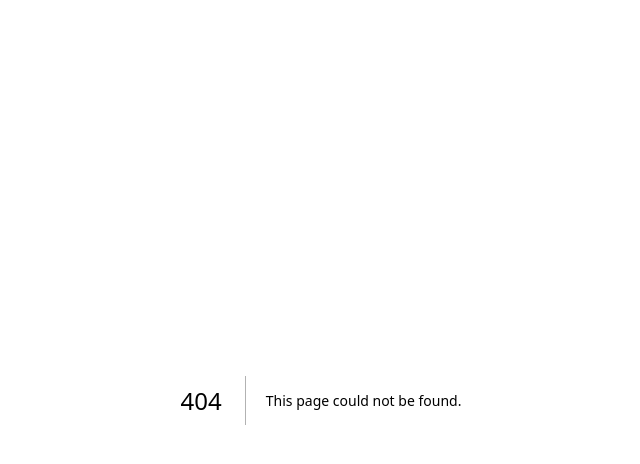
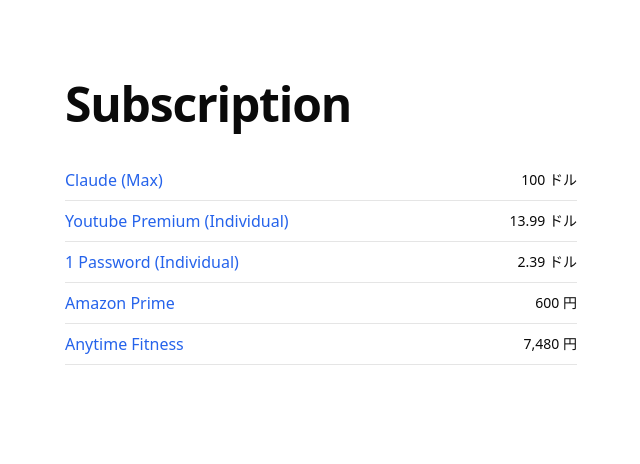
Before and after one commit to yuuki008/me, a Next.js app: page /subscriptions in a window 1280 px wide. Before the commit this address had no page. Shown: the top 464 px of the page, without its empty margins (319-959 px from the left). Built offline with nearby package versions, Linux system fonts and the light colour scheme.

Commit message:
Add subscription list with details and links to different services in new page component

```diff
--- /dev/null
+++ b/src/app/subscriptions/page.tsx
@@ -0,0 +1,67 @@
+import Link from "next/link"
+
+type Subscription = {
+  url: string,
+  name: string,
+  plan?: string,
+  price: string
+  role: string
+}
+function Page() {
+  const subscriptions: Subscription[] = [
+    {
+      url: 'https://claude.ai',
+      name: 'Claude',
+      plan: 'Max',
+      price: '100 ドル',
+      role: "AI & Development"
+    },
+    {
+      name: 'Youtube Premium',
+      plan: 'Individual',
+      url: 'https://www.youtube.com/premium',
+      price: '13.99 ドル',
+      role: "Music & Video"
+    },
+    {
+      name: '1 Password',
+      price: '2.39 ドル',
+      plan: 'Individual',
+      url: 'https://1password.com/',
+      role: "Password Manager"
+    },
+    {
+      name: 'Amazon Prime',
+      url: 'https://www.amazon.co.jp/-/en/amazonprime',
+      price: '600 円',
+      role: "Video & EC"
+    },
+
+    {
+      name: 'Anytime Fitness',
+      price: '7,480 円',
+      url: 'https://www.anytimefitness.co.jp/',
+      role: "Fitness"
+    }
+  ]
+
+
+  return (
+    <div className="py-20 max-w-lg mx-auto">
+      <div className="text-5xl font-bold tracking-tight mb-8">Subscription</div>
+
+      <div>
+        {subscriptions.map((sub, index) => (
+          <div key={index} className="border-b flex items-center justify-between py-2">
+            <Link href={sub.url} target="_blank" className="block text-blue-600 hover:underline">
+              {sub.name}{sub.plan ? ` (${sub.plan})` : ''}
+            </Link>
+            <div className="text-sm">{sub.price}</div>
+          </div>
+        ))}
+      </div>
+    </div>
+  )
+}
+
+export default Page
```
